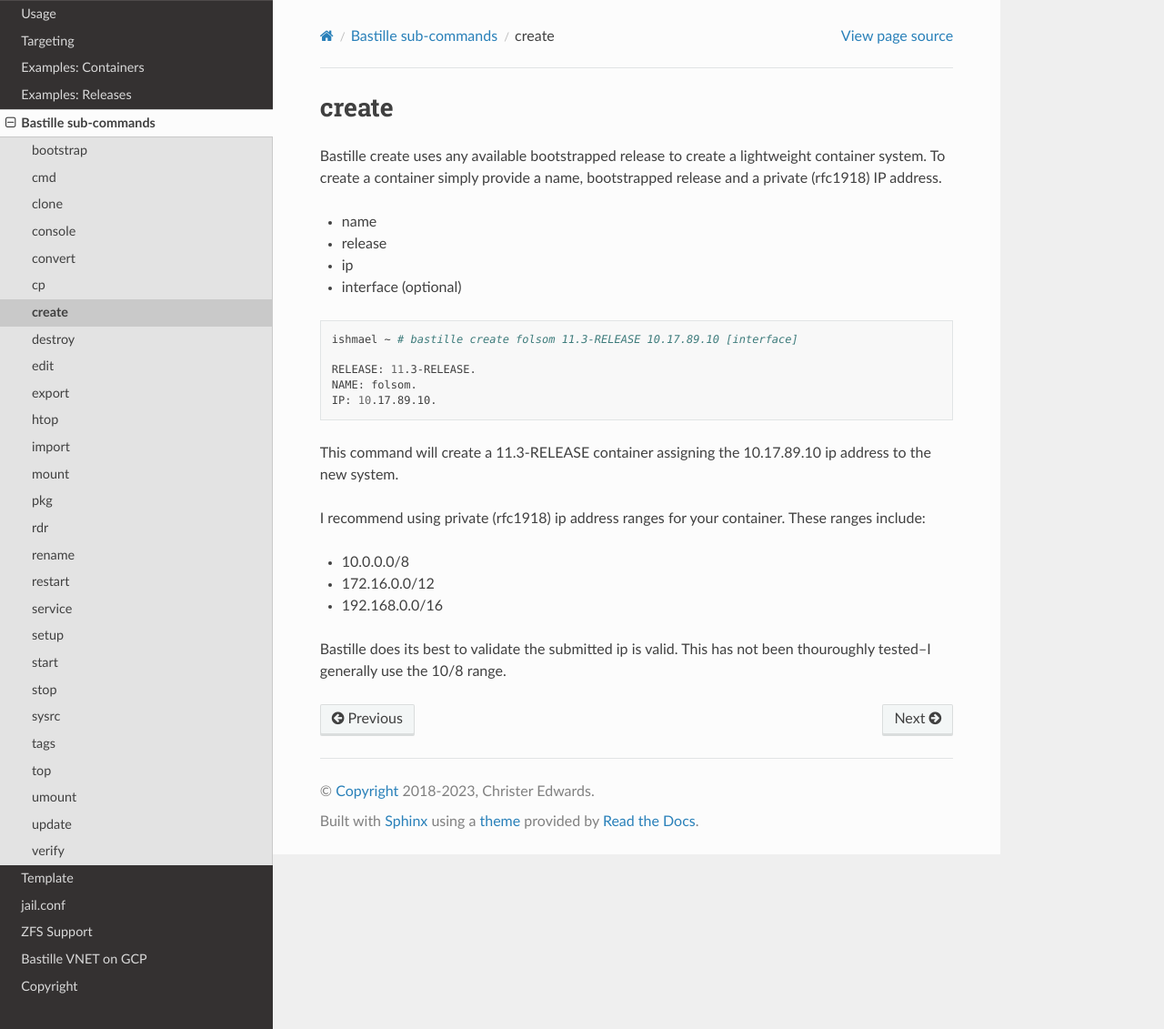
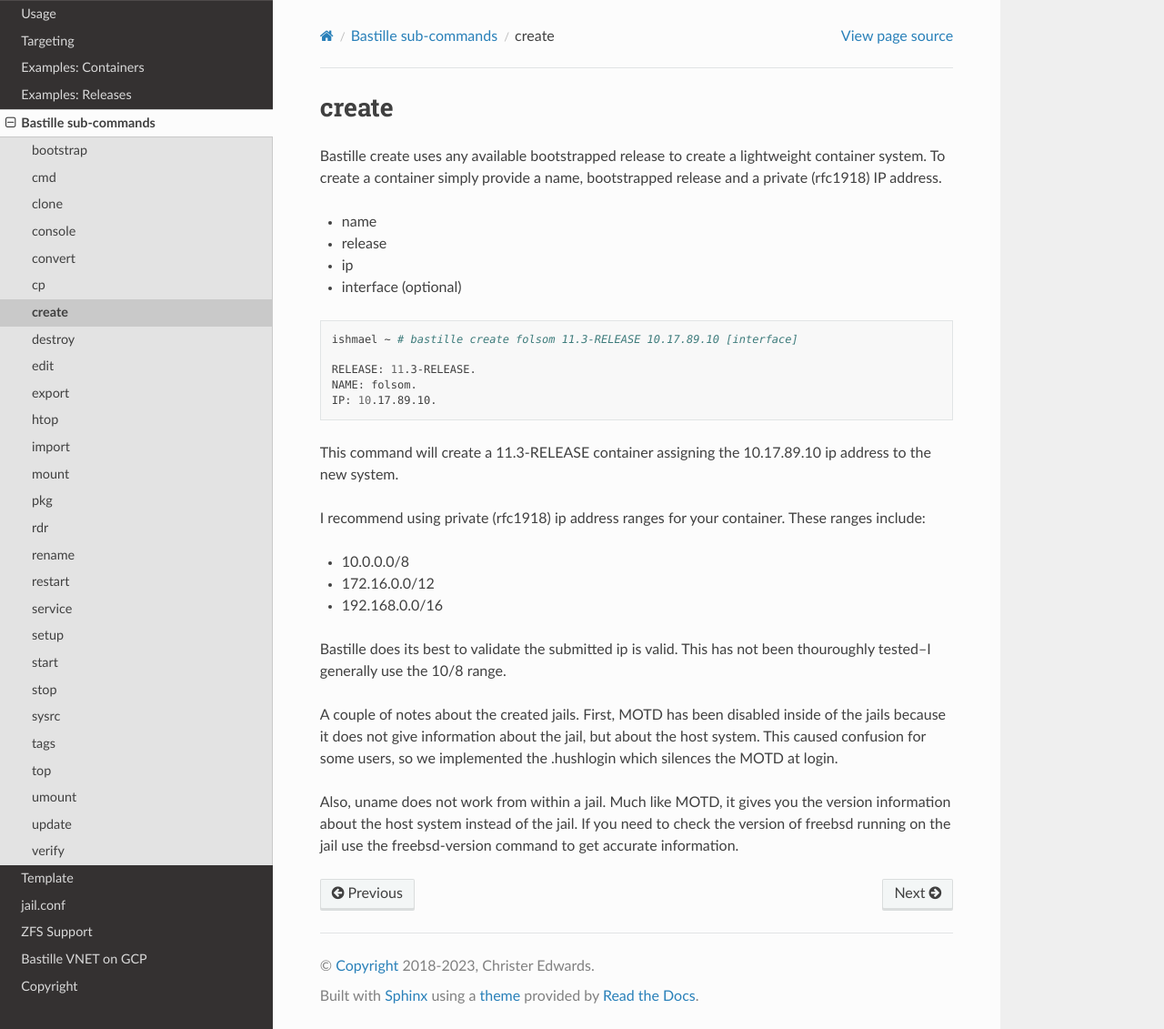
Before and after one commit to BastilleBSD/bastille, a Sphinx documentation site: the page built from docs/chapters/subcommands/create.rst, in a window 1280 px wide and 1131 px high. Shown: the whole window at 91% size. Built offline with Sphinx 7.4.7 and the Read the Docs theme 2.0.0, drawn with Linux system fonts in a browser that asks for light colours; pages that are not in the unit, such as notebooks, are missing from menus.

Commit message:
documentation of uname and MOTD & hushlogin

```diff
--- a/docs/chapters/subcommands/create.rst
+++ b/docs/chapters/subcommands/create.rst
@@ -31,3 +31,12 @@ ranges include:
 
 Bastille does its best to validate the submitted ip is valid. This has not been
 thouroughly tested--I generally use the 10/8 range.
+
+A couple of notes about the created jails.  First, MOTD has been disabled inside
+of the jails because it does not give information about the jail, but about the host
+system.  This caused confusion for some users, so we implemented the .hushlogin which
+silences the MOTD at login.
+
+Also, uname does not work from within a jail.  Much like MOTD, it gives you the version
+information about the host system instead of the jail.  If you need to check the version
+of freebsd running on the jail use the freebsd-version command to get accurate information.
```
